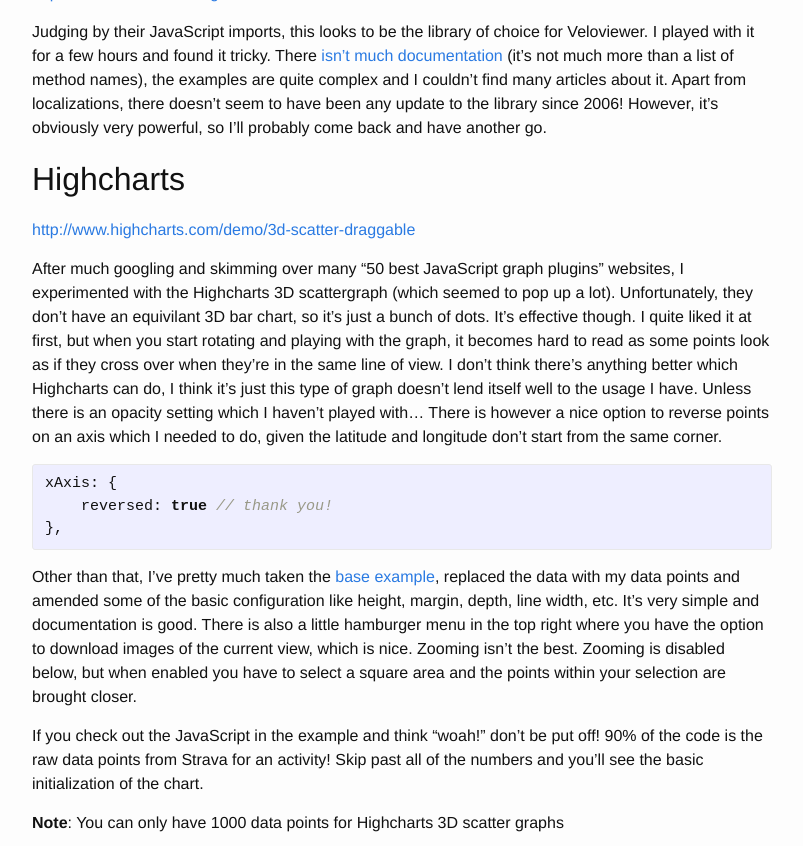
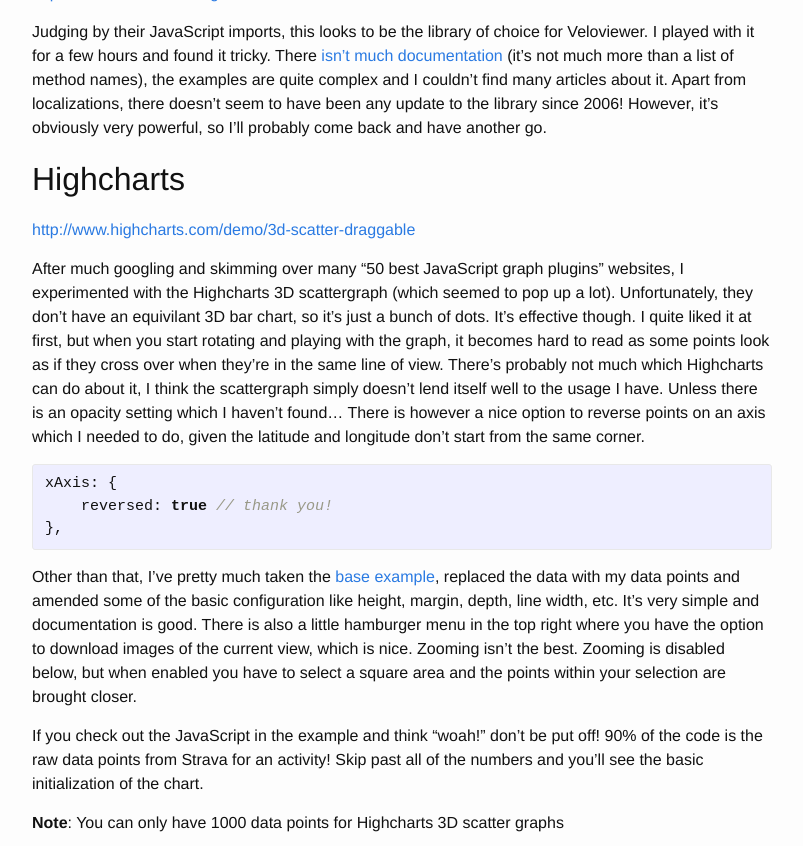
Before and after one commit to Spencerooni/Spencerooni.github.io, a Jekyll site: the page built from _posts/2015-07-14-visualizing-gps-coordinates-and-elevation-in-3d-using-javascript.markdown, in a window 1280 px wide and 900 px high, scrolled down 1310 px, cut to the strip 0-846 px from the top of the window. Shown: the whole strip, without its empty margins (238-1041 px from the left). Built offline with Jekyll 4.4.1, drawn with Linux system fonts in a browser that asks for light colours; comment, search, counter and statistics services are not loaded.

Commit message:
More grammar.

```diff
--- a/_posts/2015-07-14-visualizing-gps-coordinates-and-elevation-in-3d-using-javascript.markdown
+++ b/_posts/2015-07-14-visualizing-gps-coordinates-and-elevation-in-3d-using-javascript.markdown
@@ -48,7 +48,7 @@
 
 <a href="http://www.highcharts.com/demo/3d-scatter-draggable">http://www.highcharts.com/demo/3d-scatter-draggable</a>
 
-After much googling and skimming over many "50 best JavaScript graph plugins" websites, I experimented with the Highcharts 3D scattergraph (which seemed to pop up a lot). Unfortunately, they don't have an equivilant 3D bar chart, so it's just a bunch of dots. It's effective though. I quite liked it at first, but when you start rotating and playing with the graph, it becomes hard to read as some points look as if they cross over when they're in the same line of view. I don't think there's anything better which Highcharts can do, I think it's just this type of graph doesn't lend itself well to the usage I have. Unless there is an opacity setting which I haven't played with... There is however a nice option to reverse points on an axis which I needed to do, given the latitude and longitude don't start from the same corner.
+After much googling and skimming over many "50 best JavaScript graph plugins" websites, I experimented with the Highcharts 3D scattergraph (which seemed to pop up a lot). Unfortunately, they don't have an equivilant 3D bar chart, so it's just a bunch of dots. It's effective though. I quite liked it at first, but when you start rotating and playing with the graph, it becomes hard to read as some points look as if they cross over when they're in the same line of view. There's probably not much which Highcharts can do about it, I think the scattergraph simply doesn't lend itself well to the usage I have. Unless there is an opacity setting which I haven't found... There is however a nice option to reverse points on an axis which I needed to do, given the latitude and longitude don't start from the same corner.
 
 {% highlight javascript %}
 xAxis: {
```
